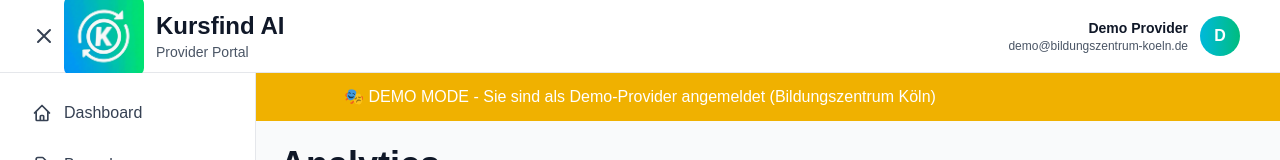
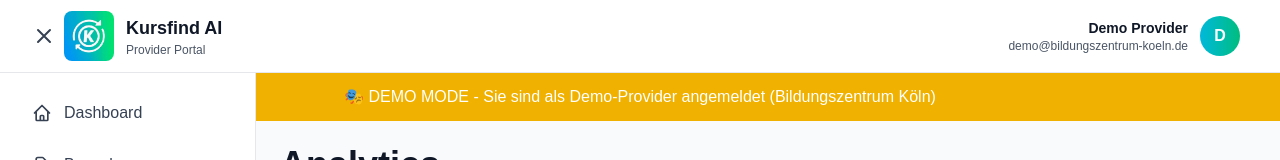
Before and after one commit to wasimjalali/kursfind_ai, a Next.js app: page /provider/dashboard/analytics in a window 1280 px wide. Shown: the top 160 px of the page. Built offline with nearby package versions, Linux system fonts and the light colour scheme; no server answers; the database is empty.

Commit message:
fix: Reduce provider dashboard text size for better balance
- Changed 'Kursfind AI' text from text-2xl to text-lg
- Changed 'Provider Portal' from text-sm to text-xs
- Logo size kept at 50x50 as requested
- More balanced and professional appearance

```diff
--- a/components/provider/ProviderHeader.jsx
+++ b/components/provider/ProviderHeader.jsx
@@ -37,21 +37,21 @@ export default function ProviderHeader({ provider, sidebarOpen, setSidebarOpen }
           )}
         </button>
 
-        {/* Logo - Enlarged 2x */}
+        {/* Logo - Enlarged 1x */}
         <div className="flex items-center gap-3">
           <Link href="/" className="flex items-center gap-3">
             <Image
               src="/Assets/kursfind-ai-logo.jpg"
               alt="Kursfind AI"
-              width={80}
-              height={80}
+              width={50}
+              height={50}
               className="rounded-lg"
             />
             <div>
-              <div className="font-bold text-2xl text-gray-900">
+              <div className="font-bold text-lg text-gray-900">
                 Kursfind AI
               </div>
-              <div className="text-sm text-gray-600">Provider Portal</div>
+              <div className="text-xs text-gray-600">Provider Portal</div>
             </div>
           </Link>
         </div>
```
